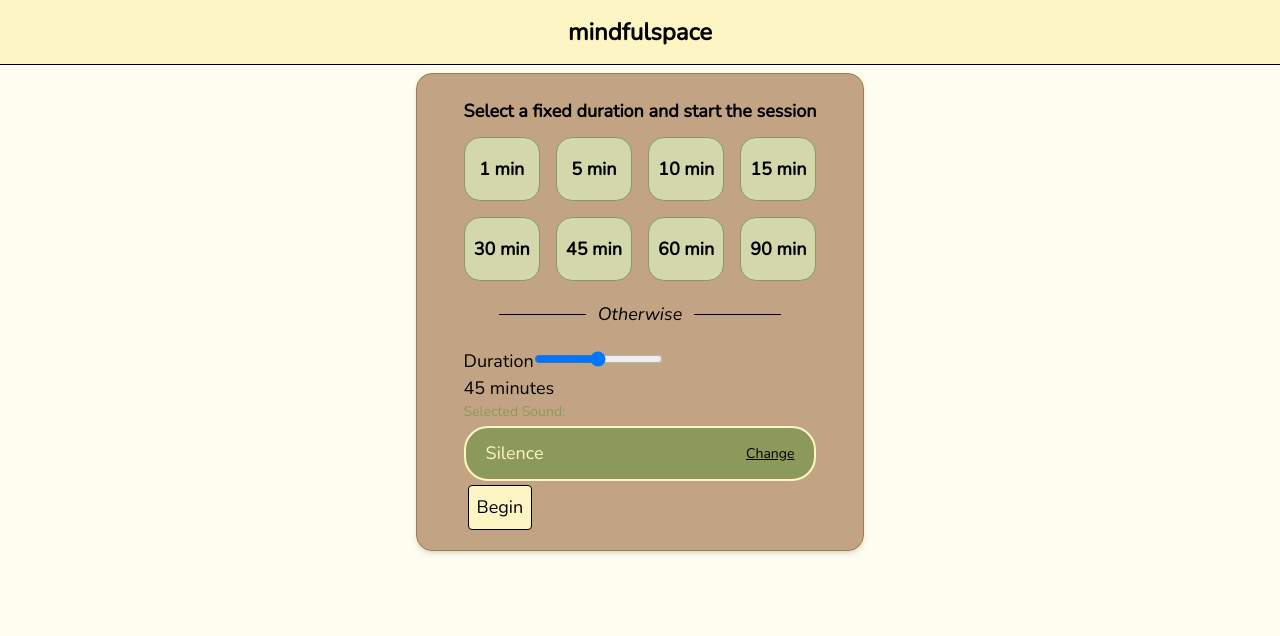
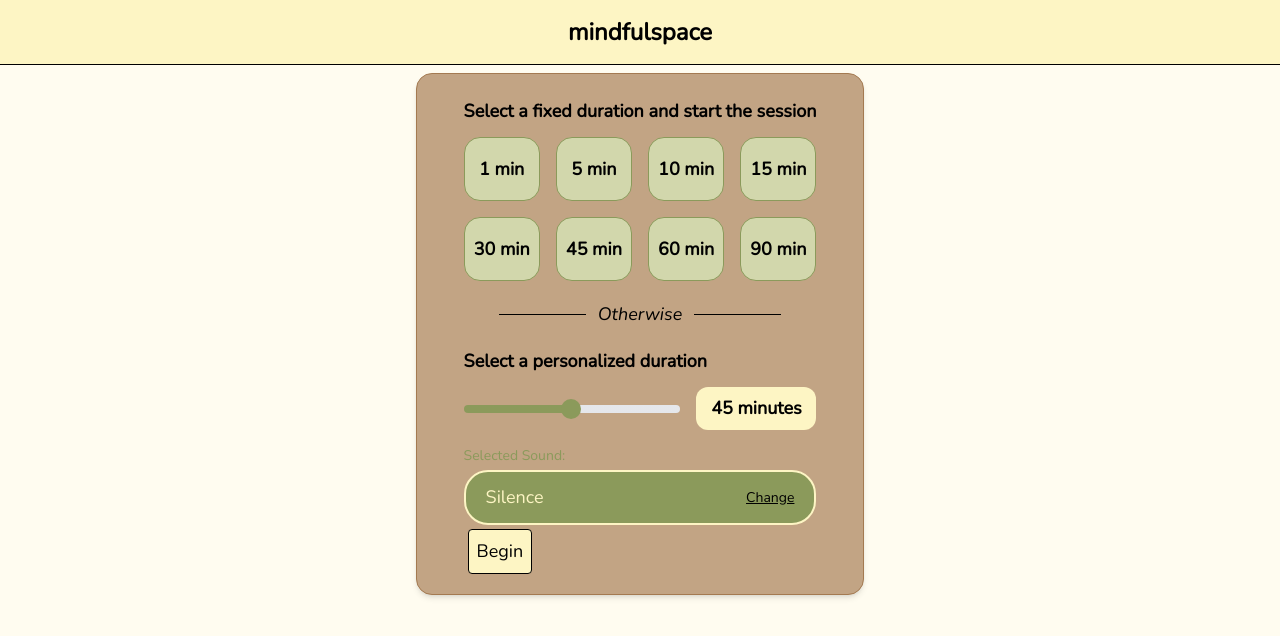
Before and after one commit to GabryAbdy/mindfulspace_react_ts, a React (Vite) app: page / in a window 1280 px wide. Shown: the top 636 px of the page. Built offline with nearby package versions, Linux system fonts and the light colour scheme; no server answers.

Commit message:
style(timer): improve time slider styling with custom css and slider progress calculation

```diff
--- a/src/features/timer/Timer.tsx
+++ b/src/features/timer/Timer.tsx
@@ -54,6 +54,9 @@ export default function Timer() {
     reset();
   }
 
+  // Slider Progress Calculation
+  const sliderProgress = ((durationInMinutes - 1) / (90 - 1)) * 100;
+
   // Conditional Render Function
   function renderSessionState() {
     // Pre-session
@@ -70,23 +73,37 @@ export default function Timer() {
             <hr className="flex-1" />
           </div>
           {/* Time Slider */}
-          <div>
-            <label>
-              Duration
+          <div className="w-full">
+            <label
+              htmlFor="durationSlider"
+              className="mb-3 block font-semibold"
+            >
+              Select a personalized duration
+            </label>
+            <div className="flex mb-4 items-center gap-4">
               <input
+                id="durationSlider"
                 name="durationSlider"
                 type="range"
                 min={1}
                 max={90}
                 value={durationInMinutes}
                 onChange={(e) => setDurationInMinutes(Number(e.target.value))}
+                // Custom CSS Variable for Slider Progress
+                style={
+                  {
+                    "--slider-progress": `${sliderProgress}%`,
+                  } as React.CSSProperties
+                }
+                className="duration-slider"
               />
-            </label>
-            <p>
-              {durationInMinutes === 1
-                ? "1 minute"
-                : `${durationInMinutes} minutes`}
-            </p>
+
+              <span className="min-w-30 rounded-xl bg-cream-700 px-3 py-2 text-center font-semibold">
+                {durationInMinutes === 1
+                  ? "1 minute"
+                  : `${durationInMinutes} minutes`}
+              </span>
+            </div>
           </div>
           {/* Sound Selector */}
           <div>
--- a/src/index.css
+++ b/src/index.css
@@ -26,3 +26,49 @@ body {
   min-height: 100vh;
   background-color: var(--color-cream-300);
 }
+
+.duration-slider {
+  appearance: none;
+  width: 100%;
+  height: 8px;
+  border-radius: 9999px;
+  background: linear-gradient(
+    to right,
+    var(--color-grass-700) 0%,
+    var(--color-grass-700) var(--slider-progress),
+    var(--color-gray-200) var(--slider-progress),
+    var(--color-gray-200) 100%
+  );
+  cursor: pointer;
+}
+
+.duration-slider::-webkit-slider-thumb {
+  appearance: none;
+  width: 20px;
+  height: 20px;
+  border-radius: 50%;
+  background: var(--color-grass-700);
+  cursor: pointer;
+}
+
+.duration-slider:hover::-webkit-slider-thumb {
+  transform: scale(1.15);
+}
+
+.duration-slider::-moz-range-thumb {
+  appearance: none;
+  width: 20px;
+  height: 20px;
+  border-radius: 50%;
+  background: var(--color-grass-700);
+  cursor: pointer;
+}
+
+.duration-slider:hover::-moz-range-thumb {
+  transform: scale(1.15);
+}
+
+.duration-slider:focus-visible {
+  outline: 2px solid var(--color-grass-700);
+  outline-offset: 4px;
+}
```
